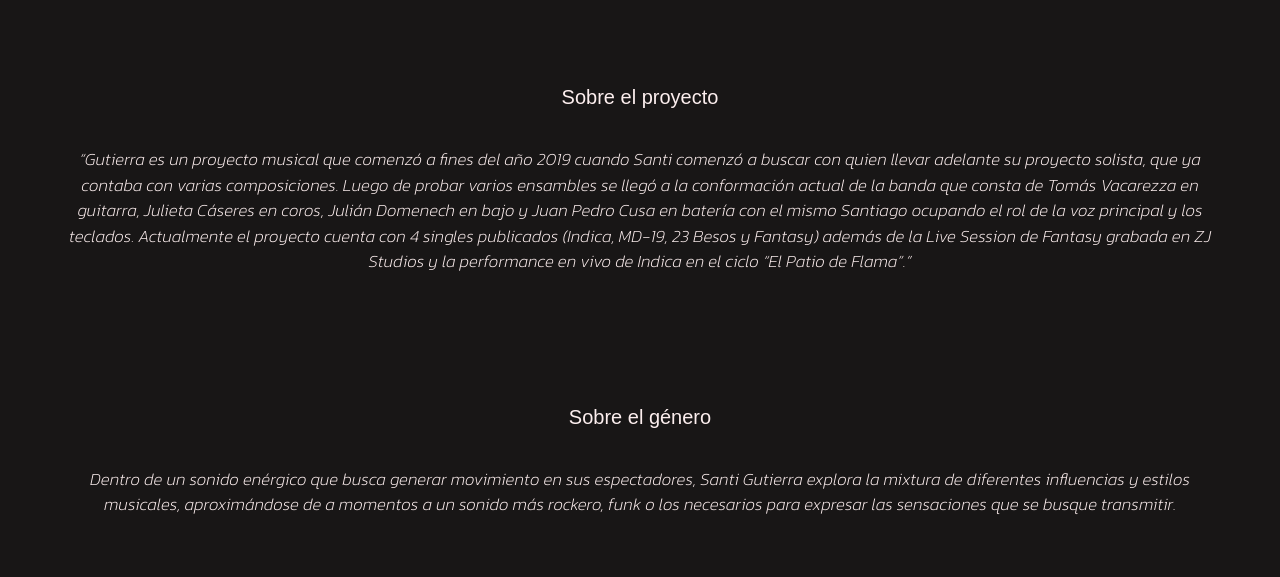
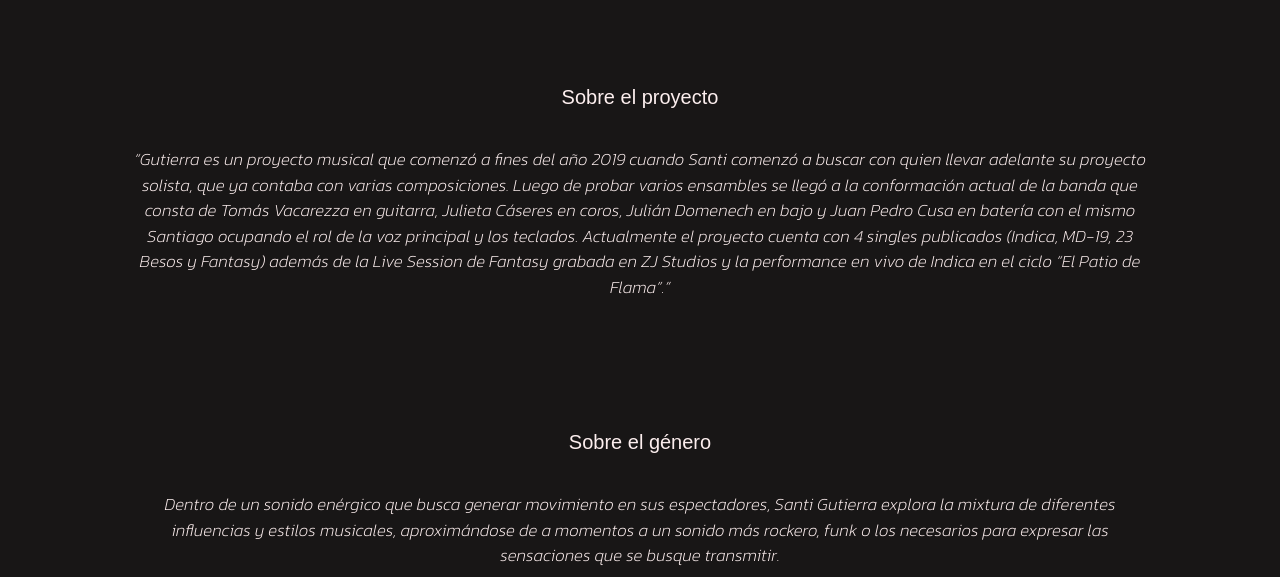
Before and after one commit to Santiagutierrez/PaginaDeBanda-html-css, a plain HTML site: page pages/prensa.html in a window 1280 px wide. Shown: the part 223-800 px from the top of the page. Drawn offline with nearby package versions, Linux system fonts and the light colour scheme; a web font is replaced by a local one.

Commit message:
container

```diff
--- a/pages/prensa.html
+++ b/pages/prensa.html
@@ -51,7 +51,7 @@
 
     <main>
         <h1>Prensa</h1>
-        <div class="">
+        <div class="container">
             <section class="col section1">
                 <h2>
                     Sobre el proyecto
```
